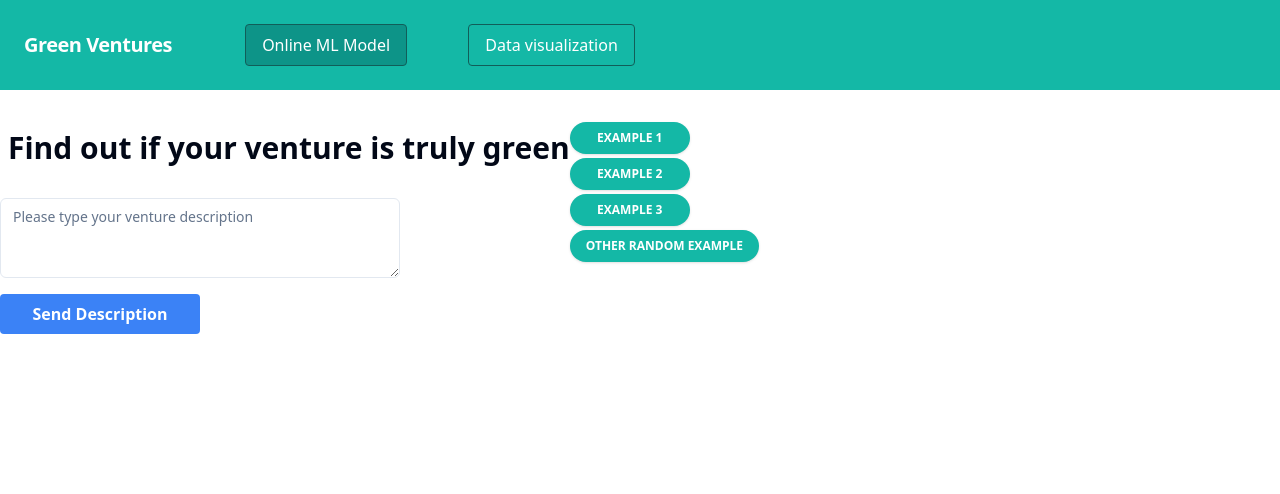
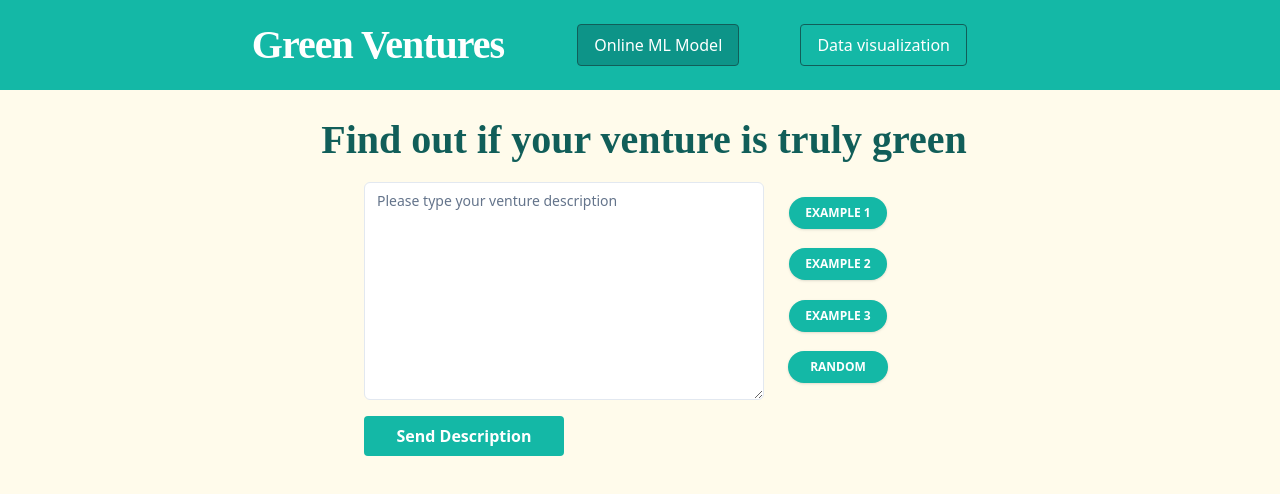
Before and after one commit to rrrahal/tcc-frontend, a React (Create React App) app: page / in a window 1280 px wide. Shown: the top 494 px of the page. Built offline with nearby package versions, Linux system fonts and the light colour scheme.

Commit message:
visual tweaks

```diff
--- a/src/App.tsx
+++ b/src/App.tsx
@@ -27,8 +27,8 @@ function App() {
 
 
   return (
-    <div className='app min-w-[100vw] min-h-[100vh]'>
-      <Header setSelectedView={setSelectedView} />
+    <div className='app min-w-[100vw] min-h-[100vh] bg-amber-50'>
+      <Header setSelectedView={setSelectedView} selectedView={selectedView} />
       {selectedView === SelectedView.VentureModel ? <Description /> : viz}
     </div>
   )
--- a/src/components/map.js
+++ b/src/components/map.jsx
@@ -1,6 +1,7 @@
 import React, { useState, useRef } from 'react';
 import * as d3 from 'd3';
 import { ColorLegend } from './color_legend';
+import './ui/title.css';
 
 export const Map = ({ width, height, data, countries }) => {
   const tooltipRef = useRef();
@@ -9,8 +10,8 @@ export const Map = ({ width, height, data, countries }) => {
 
   const projection = d3
     .geoMercator()
-    .scale(width / 2 / Math.PI - 40)
-    .center([10, 35]);
+    .scale(width / 2 / Math.PI)
+    .center([2.34, 48.86]);
 
   const geoPathGenerator = d3.geoPath().projection(projection);
 
@@ -61,7 +62,8 @@ export const Map = ({ width, height, data, countries }) => {
     });
 
   return (
-    <div>
+    <div className='flex flex-col items-center'>
+    <div className="text-3xl font-bold py-3 mb-3 title text-teal-800 w-[700px]">Choropleth Map</div>
       <svg width={width} height={height}>
         {allSvgPaths}
       </svg>
--- a/src/components/ui/description.tsx
+++ b/src/components/ui/description.tsx
@@ -21,13 +21,14 @@ export const Description = () => {
 
     return (
         <>
-        <div className='TextAreaContainer flex'>
-        <div className='flex flex-col'>
-          <TitleComponent />
+        <TitleComponent />
+        <div className='TextAreaContainer flex justify-center' >
+        <div className='flex flex-col max-w-[600px]'>
           <Textarea
               className='w-1/2  min-w-[400px]'
               setText={setVentureDescription}
               text={ventureDescription === '' ? undefined : ventureDescription}
+              rows={10}
             />
             <SubmitButton content={ventureDescription} setVentureResponse={setVentureResponse} ventureResponse={ventureResponse}  />
             {ventureResponse === VentureResponse.LOADING && <h2 className='text-blue-500'>Loading...</h2>}
@@ -35,7 +36,7 @@ export const Description = () => {
             {ventureResponse === VentureResponse.NOT_GREEN && (<h2 className='text-red-500'>This is not a green venture!</h2>)}
           </div>
 
-          <div className='flex flex-col'>
+          <div className='flex flex-col items-center px-6 justify-center max-h-[220px] justify-evenly'>
             <button className="bg-teal-500 text-white active:bg-teal-600 font-bold uppercase text-xs px-4 py-2 rounded-full shadow hover:shadow-md outline-none focus:outline-none mr-1 mb-1 ease-linear transition-all duration-150 max-w-[120px] " type="button"
                 onClick={() => setVentureDescription(venture1)}
             >
@@ -51,9 +52,9 @@ export const Description = () => {
             >
                 Example 3
             </button>
-            <button className="bg-teal-500 text-white active:bg-teal-600 font-bold uppercase text-xs px-4 py-2 rounded-full shadow hover:shadow-md outline-none focus:outline-none mr-1 mb-1 ease-linear transition-all duration-150 max-w-[200px]" type="button"
+            <button className="bg-teal-500 text-white active:bg-teal-600 font-bold uppercase text-xs px-4 py-2 rounded-full shadow hover:shadow-md outline-none focus:outline-none mr-1 mb-1 ease-linear transition-all duration-150 max-w-[200px] min-w-[100px]" type="button"
             >
-                Other Random Example
+              Random
             </button>
           </div>
         </div>
--- a/src/components/ui/header.tsx
+++ b/src/components/ui/header.tsx
@@ -1,17 +1,18 @@
 import React from 'react'
 import { SelectedView } from '../../App'
+import './title.css'
 
-export const Header = ({setSelectedView} : { setSelectedView : React.Dispatch<React.SetStateAction<SelectedView>> }) => (
-  <nav className='flex items-center flex-wrap bg-teal-500 p-6 mb-8'>
+export const Header = ({setSelectedView, selectedView} : { setSelectedView : React.Dispatch<React.SetStateAction<SelectedView>>, selectedView: SelectedView }) => (
+  <nav className='flex items-center flex-wrap bg-teal-500 p-6 mb-8 justify-center'>
     <div className='flex items-center flex-shrink-0 text-white mr-6'>
-      <span className='font-semibold text-xl tracking-tight'>
+      <span className='font-semibold text-xl tracking-tight title'>
         Green Ventures
       </span>
     </div>
     <ul className='flex justify-evenly flex-grow max-w-[500px]'>
       <li className='mr-3'>
         <div
-          className='inline-block border border-teal-800 rounded py-2 px-4 bg-teal-600 hover:bg-blue-700 text-white'
+          className={`inline-block border border-teal-800 rounded py-2 px-4 hover:border-gray-200 text-white hover:bg-teal-300 ${selectedView === SelectedView.VentureModel ? 'bg-teal-600' : 'border-teal-800'}`}
           onClick={() => setSelectedView(SelectedView.VentureModel)}
         >
           Online ML Model
@@ -19,7 +20,7 @@ export const Header = ({setSelectedView} : { setSelectedView : React.Dispatch<Re
       </li>
       <li className='mr-3'>
         <div
-          className='inline-block border border-teal-800 rounded hover:border-gray-200 text-white hover:bg-teal-300 py-2 px-4'
+          className={`inline-block border border-teal-800 rounded hover:border-gray-200 text-white hover:bg-teal-300 py-2 px-4 ${selectedView === SelectedView.DataViz ? 'bg-teal-600' : 'border-teal-800'}`}
           onClick={() => setSelectedView(SelectedView.DataViz)}
         >
           Data visualization
--- a/src/components/ui/submit_button.tsx
+++ b/src/components/ui/submit_button.tsx
@@ -37,7 +37,7 @@ export const SubmitButton = ({ content, setVentureResponse, ventureResponse }: S
 
   return (
     <button
-      className='mt-4 bg-blue-500 hover:bg-blue-700 text-white font-bold py-2 px-4 rounded max-w-[200px]'
+      className='mt-4 bg-teal-500 hover:bg-teal-700 text-white font-bold py-2 px-4 rounded max-w-[200px]'
       onClick={handleClick}
       disabled={ventureResponse === VentureResponse.LOADING || content === undefined}
     >
--- /dev/null
+++ b/src/components/ui/title.css
@@ -0,0 +1,8 @@
+.title {
+  font-family: 'Bad Script', cursive;
+  font-size: 2.5rem;
+}
+
+.font {
+  font-family: 'Bad Script', cursive;
+}
--- a/src/components/ui/title.tsx
+++ b/src/components/ui/title.tsx
@@ -1,12 +1,13 @@
 import React from 'react'
+import './title.css'
 
 export const TitleComponent = ({
   title = 'Find out if your venture is truly green',
   isH1 = true,
 }) => {
   const headingClass = isH1
-    ? 'text-3xl font-bold mb-6 ml-2'
-    : 'text-2xl font-semibold mb-6 ml-2'
+    ? 'text-3xl mb-6 ml-2 text-center font-semibold title text-teal-800'
+    : 'text-2xl font-semibold mb-6 ml-2 text-center title text-teal-800'
 
   return (
     <div className='text-left my-2'>
--- a/src/components/vis/barchar.js
+++ b/src/components/vis/barchar.js
@@ -130,6 +130,7 @@ export const Barplot = ({ width, height, data }) => {
 
   return (
     <div>
+      <div className="text-3xl font-bold py-3 my-3 title text-teal-800">Stacked Bars</div>
       <svg width={width} height={height}>
         <g
           width={boundsWidth}
--- a/src/components/vis/lollipop.js
+++ b/src/components/vis/lollipop.js
@@ -117,6 +117,7 @@ export const Lollipop = ({ width, height, data }) => {
 
   return (
     <div>
+      <div className="text-3xl font-bold my-3 title text-teal-800">Lollipop Graph</div>
       <svg width={width} height={height}>
         <g
           width={boundsWidth}
--- a/src/data/venture_descriptions.js
+++ b/src/data/venture_descriptions.js
@@ -1,16 +1,7 @@
-export const venture1 = `
-  Green Oasis Energy Solutions is a sustainable energy startup dedicated to harnessing solar power.
-  Our cutting-edge solar panel technology not only generates clean and renewable energy but also contributes to a reduction in carbon emissions.
-  By promoting the adoption of solar energy solutions, we aim to pave the way for a greener and more sustainable future.
+export const venture1 = `Green Oasis Energy Solutions is a sustainable energy startup dedicated to harnessing solar power. Our cutting-edge solar panel technology not only generates clean and renewable energy but also contributes to a reduction in carbon emissions.By promoting the adoption of solar energy solutions, we aim to pave the way for a greener and more sustainable future.
 `;
 
-export const venture2 = `
-  EcoCycle Innovations is revolutionizing waste management with its state-of-the-art recycling solutions. We have developed a comprehensive system that efficiently sorts and processes recyclables, minimizing environmental impact.
-  Our commitment to circular economy principles ensures that materials are repurposed, reducing the strain on natural resources and promoting a closed-loop approach to waste management.
+export const venture2 = `EcoCycle Innovations is revolutionizing waste management with its state-of-the-art recycling solutions. We have developed a comprehensive system that efficiently sorts and processes recyclables, minimizing environmental impact.Our commitment to circular economy principles ensures that materials are repurposed, reducing the strain on natural resources and promoting a closed-loop approach to waste management.`;
+
+export const venture3 = `Quantum Dynamics Computing is at the forefront of quantum computing technology, pushing the boundaries of computational power. While our focus is on advancing computing capabilities, the energy-intensive nature of quantum computing raises environmental concerns. We recognize the need for sustainability and are actively exploring ways to minimize our carbon footprint and make quantum computing more eco-friendly.
 `;
-
-export const venture3 = `
-    Quantum Dynamics Computing is at the forefront of quantum computing technology, pushing the boundaries of computational power.
-    While our focus is on advancing computing capabilities, the energy-intensive nature of quantum computing raises environmental concerns.
-    We recognize the need for sustainability and are actively exploring ways to minimize our carbon footprint and make quantum computing more eco-friendly.
-`;
--- a/src/index.css
+++ b/src/index.css
@@ -1,6 +1,7 @@
 @tailwind base;
 @tailwind components;
 @tailwind utilities;
+@import url('https://fonts.googleapis.com/css2?family=Bad+Script&display=swap');
 
 @layer base {
   :root {
--- a/tailwind.config.js
+++ b/tailwind.config.js
@@ -3,9 +3,9 @@ module.exports = {
   darkMode: ["class"],
   content: [
     './pages/**/*.{ts,tsx}',
-    './components/**/*.{ts,tsx}',
+    './components/**/*.{ts,tsx,js,jsx}',
     './app/**/*.{ts,tsx}',
-    './src/**/*.{ts,tsx}',
+    './src/**/*.{ts,tsx,js,jsx}',
 	],
   theme: {
     container: {
```
